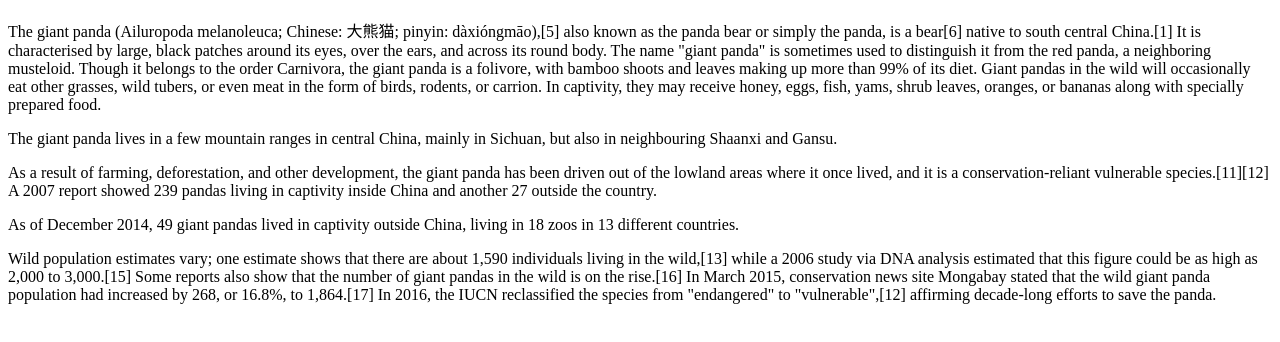
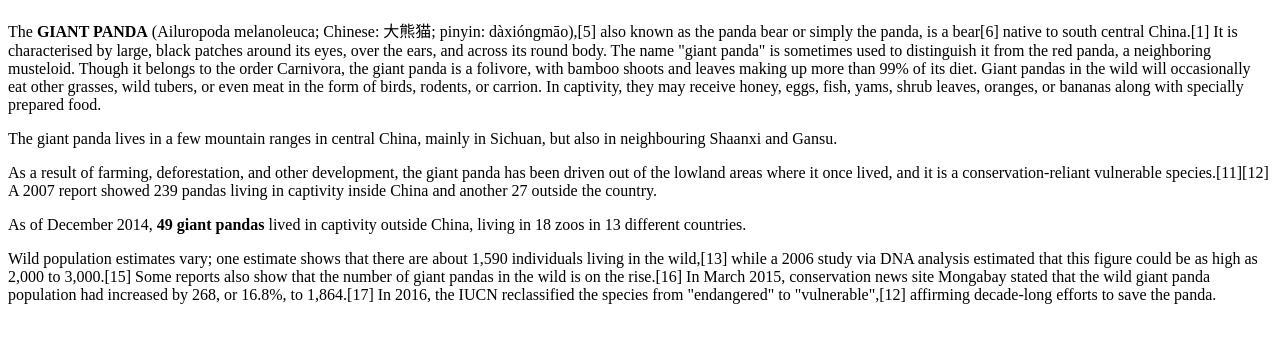
Before and after one commit to pernillalundin/GiantPanda, a plain HTML site: page index.html in a window 1280 px wide. Shown: the part 48-390 px from the top of the page. Drawn offline with Linux system fonts and the light colour scheme.

Commit message:
several changes bold

```diff
--- a/index.html
+++ b/index.html
@@ -1,8 +1,8 @@
 <h1>Giant Panda</h1>
-<p>The giant panda (Ailuropoda melanoleuca; Chinese: 大熊猫; pinyin: dàxióngmāo),[5] also known as the panda bear or simply the panda, is a bear[6] native to south central China.[1] It is characterised by large, black patches around its eyes, over the ears, and across its round body. The name "giant panda" is sometimes used to distinguish it from the red panda, a neighboring musteloid. Though it belongs to the order Carnivora, the giant panda is a folivore, with bamboo shoots and leaves making up more than 99% of its diet.
+<p>The <b>GIANT PANDA</b> (Ailuropoda melanoleuca; Chinese: 大熊猫; pinyin: dàxióngmāo),[5] also known as the panda bear or simply the panda, is a bear[6] native to south central China.[1] It is characterised by large, black patches around its eyes, over the ears, and across its round body. The name "giant panda" is sometimes used to distinguish it from the red panda, a neighboring musteloid. Though it belongs to the order Carnivora, the giant panda is a folivore, with bamboo shoots and leaves making up more than 99% of its diet.
     Giant pandas in the wild will occasionally eat other grasses, wild tubers, or even meat in the form of birds, rodents, or carrion. In captivity, they may receive honey, eggs, fish, yams, shrub leaves, oranges, or bananas along with specially prepared food.</p>
 
 <p>The giant panda lives in a few mountain ranges in central China, mainly in Sichuan, but also in neighbouring Shaanxi and Gansu.</p>
 <p>As a result of farming, deforestation, and other development, the giant panda has been driven out of the lowland areas where it once lived, and it is a conservation-reliant vulnerable species.[11][12] A 2007 report showed 239 pandas living in captivity inside China and another 27 outside the country.</p>
-<p>As of December 2014, 49 giant pandas lived in captivity outside China, living in 18 zoos in 13 different countries.</p>
+<p>As of December 2014, <b>49 giant pandas</b> lived in captivity outside China, living in 18 zoos in 13 different countries.</p>
 <p>Wild population estimates vary; one estimate shows that there are about 1,590 individuals living in the wild,[13] while a 2006 study via DNA analysis estimated that this figure could be as high as 2,000 to 3,000.[15] Some reports also show that the number of giant pandas in the wild is on the rise.[16] In March 2015, conservation news site Mongabay stated that the wild giant panda population had increased by 268, or 16.8%, to 1,864.[17] In 2016, the IUCN reclassified the species from "endangered" to "vulnerable",[12] affirming decade-long efforts to save the panda.</p>
```
